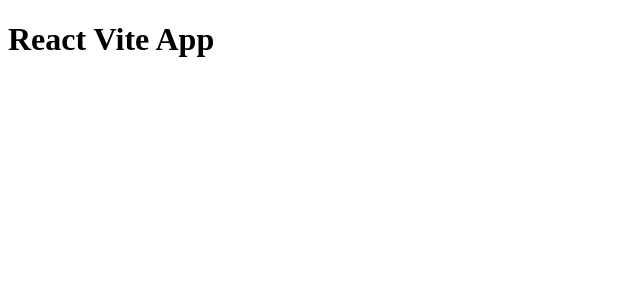
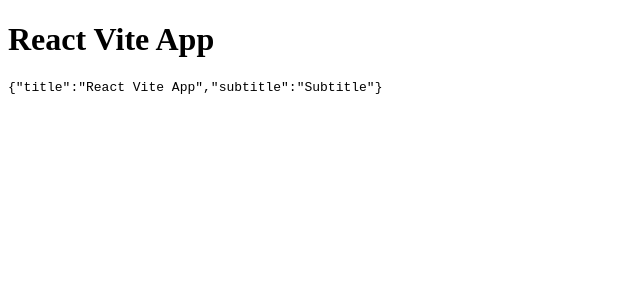
Before and after one commit to EdsonJSF/react-vite-app, a React (Vite) app: page / in a window 1280 px wide. Shown: the top 300 px of the page, without its empty margins (0-640 px from the left). Built offline with nearby package versions, Linux system fonts and the light colour scheme.

Commit message:
Feat: send variables

```diff
--- a/src/components/app.jsx
+++ b/src/components/app.jsx
@@ -1,7 +1,13 @@
+const object = {
+  title: "React Vite App",
+  subtitle: "Subtitle",
+};
+
 export const App = () => {
   return (
     <>
-      <h1>React Vite App</h1>
+      <h1>{object.title}</h1>
+      <pre>{JSON.stringify(object)}</pre>
     </>
-  )
-}
+  );
+};
```
